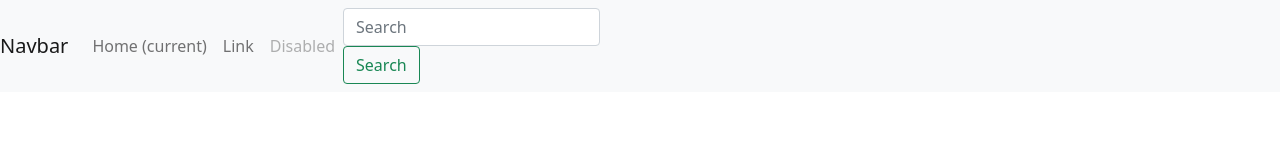
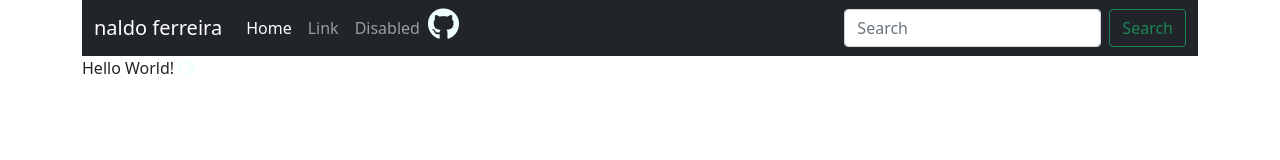
Before and after one commit to nald0ferreira/naldoferreira, a plain HTML site: page index.html in a window 1280 px wide. Drawn offline with nearby package versions, Linux system fonts and the light colour scheme.

Commit message:
Editando a nav bar

```diff
--- /dev/null
+++ b/assets/css/style.css
@@ -0,0 +1,7 @@
+i{
+    color: azure;
+}
+
+.align-right{
+    text-align: right;
+}
--- a/index.html
+++ b/index.html
@@ -1,37 +1,56 @@
-<!DOCTYPE html>
+<!doctype html>
 <html lang="pt-BR">
   <head>
-    <meta charset="UTF-8">
-    <meta http-equiv="X-UA-Compatible" content="IE=edge">
-    <meta name="viewport" content="width=device-width, initial-scale=1.0">
+    <meta charset="utf-8">
+    <meta name="viewport" content="width=device-width, initial-scale=1">
+    <link href="https://cdn.jsdelivr.net/npm/bootstrap@5.1.3/dist/css/bootstrap.min.css" rel="stylesheet" integrity="sha384-1BmE4kWBq78iYhFldvKuhfTAU6auU8tT94WrHftjDbrCEXSU1oBoqyl2QvZ6jIW3" crossorigin="anonymous">
+    <link rel="stylesheet" href="https://pro.fontawesome.com/releases/v5.10.0/css/all.css" integrity="sha384-AYmEC3Yw5cVb3ZcuHtOA93w35dYTsvhLPVnYs9eStHfGJvOvKxVfELGroGkvsg+p" crossorigin="anonymous"/>
+    <link rel="stylesheet" type="text/css" href="assets/css/style.css">
+
     <title>naldo ferreira</title>
-    <link rel="stylesheet" href="https://cdn.jsdelivr.net/npm/bootstrap@5.1.3/dist/css/bootstrap.min.css" integrity="sha384-1BmE4kWBq78iYhFldvKuhfTAU6auU8tT94WrHftjDbrCEXSU1oBoqyl2QvZ6jIW3" crossorigin="anonymous">
   </head>
   <body>
-    <nav class="navbar navbar-expand-lg navbar-light bg-light">
-        <a class="navbar-brand" href="#">Navbar</a>
-        <button class="navbar-toggler" type="button" data-toggle="collapse" data-target="#navbarTogglerDemo02" aria-controls="navbarTogglerDemo02" aria-expanded="false" aria-label="Toggle navigation">
+    <div class="container">
+      <nav class="navbar navbar-expand-lg navbar-dark bg-dark">
+        <div class="container-fluid">
+          <a class="navbar-brand" href="#">naldo ferreira</a>
+          <button class="navbar-toggler" type="button" data-bs-toggle="collapse" data-bs-target="#navbarSupportedContent" aria-controls="navbarSupportedContent" aria-expanded="false" aria-label="Toggle navigation">
             <span class="navbar-toggler-icon"></span>
           </button>
-
-        <div class="collapse navbar-collapse" id="navbarTogglerDemo02">
-          <ul class="navbar-nav mr-auto mt-2 mt-lg-0">
-            <li class="nav-item active">
-              <a class="nav-link" href="#">Home <span class="sr-only">(current)</span></a>
+          <div class="collapse navbar-collapse align-right" id="navbarSupportedContent" >
+            <ul class="navbar-nav me-auto mb-2 mb-lg-0">
+              <li class="nav-item">
+                <a class="nav-link active" aria-current="page" href="#">Home</a>
               </li>
               <li class="nav-item">
                 <a class="nav-link" href="#">Link</a>
               </li>
               <li class="nav-item">
-              <a class="nav-link disabled" href="#">Disabled</a>
+                <a class="nav-link" >Disabled</a>
+              </li>
+              <li>
+                <i class="fab fa-github fa-2x"></i>
               </li>
             </ul>
-          <form class="form-inline my-2 my-lg-0">
-            <input class="form-control mr-sm-2" type="search" placeholder="Search">
-            <button class="btn btn-outline-success my-2 my-sm-0" type="submit">Search</button>
+
+            <form class="d-flex">
+              <input class="form-control me-2" type="search" placeholder="Search" aria-label="Search">
+              <button class="btn btn-outline-success" type="submit">Search</button>
             </form>
+          </div>
         </div>
       </nav>
 
+      <p>Hello World! <i class="fab fa-github"></i></p>
+
+    </div>
+    <!--- End Container-->
+
+
+
+
+
+
+    <script src="https://cdn.jsdelivr.net/npm/bootstrap@5.1.3/dist/js/bootstrap.bundle.min.js" integrity="sha384-ka7Sk0Gln4gmtz2MlQnikT1wXgYsOg+OMhuP+IlRH9sENBO0LRn5q+8nbTov4+1p" crossorigin="anonymous"></script>
   </body>
 </html>
```
Lines whose indentation alone changed are shown as unchanged.
